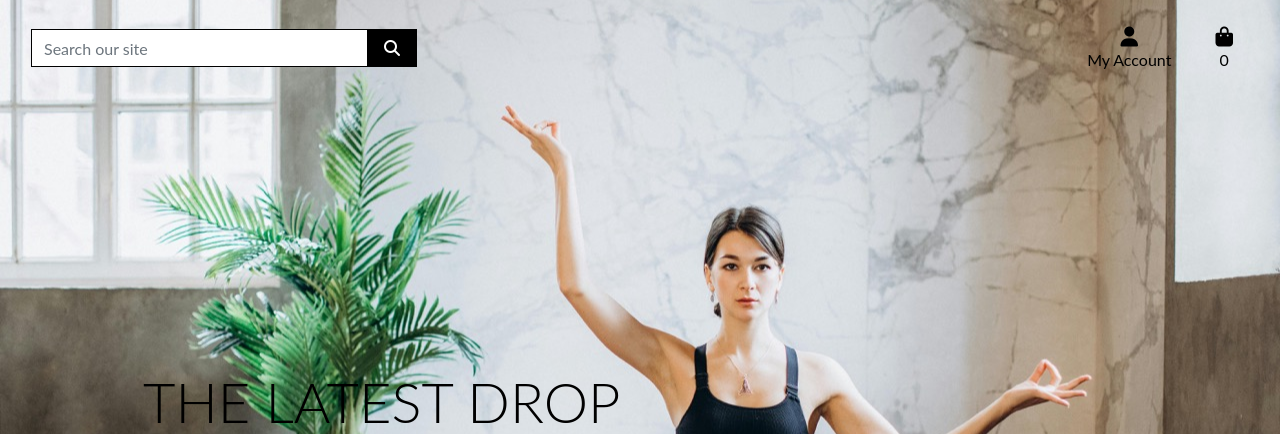
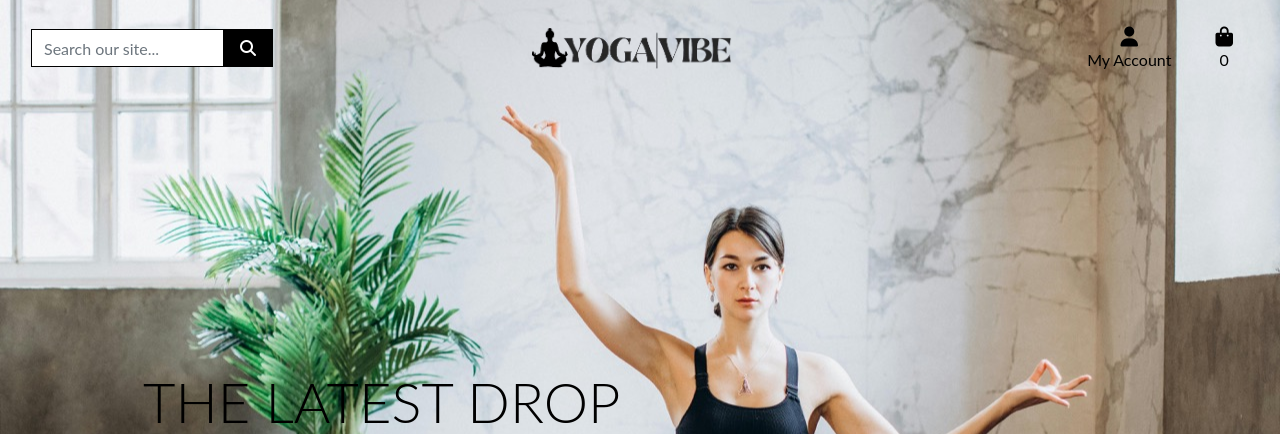
Before and after one commit to DilaraUcar/yoga_vibe_p5, a Django app: page / in a window 1280 px wide. Shown: the top 434 px of the page. Run offline with Django 3.2, Linux system fonts and the light colour scheme; some libraries are stand-ins or nearby versions.

Commit message:
Changed some styling on home page and added custom logo

```diff
--- a/static/css/base.css
+++ b/static/css/base.css
@@ -56,13 +56,20 @@ body {
     border: 1px solid black !important;
 }
 
+/* -------------------------------- Home page app */
+.logo-image {
+    width: 200px;
+    height: auto;
+}
+
+
 /* -------------------------------- Media Queries */
 
 /* Slightly larger container on xl screens */
 @media (min-width: 1200px) {
-  .container {
-    max-width: 80%;
-  }
+    .container {
+        max-width: 80%;
+    }
 }
 
 /* fixed top navbar only on medium and up */
--- a/templates/base.html
+++ b/templates/base.html
@@ -15,8 +15,10 @@
     {% endblock %}
 
     {% block corecss %}
+    <!-- Bootstrap -->
     <link rel="stylesheet" href="https://stackpath.bootstrapcdn.com/bootstrap/4.4.1/css/bootstrap.min.css"
         integrity="sha384-Vkoo8x4CGsO3+Hhxv8T/Q5PaXtkKtu6ug5TOeNV6gBiFeWPGFN9MuhOf23Q9Ifjh" crossorigin="anonymous">
+    <!-- Custom CSS -->
     <link rel="stylesheet" href="{% static 'css/base.css' %}">
     {% endblock %}
 
@@ -24,6 +26,7 @@
     {% endblock %}
 
     {% block corejs %}
+
     <script src="https://cdn.jsdelivr.net/npm/jquery@3.5.1/dist/jquery.min.js"
         integrity="sha256-9/aliU8dGd2tb6OSsuzixeV4y/faTqgFtohetphbbj0=" crossorigin="anonymous"></script>
 
@@ -47,11 +50,10 @@
         <div class="row pt-lg-2 d-none d-lg-flex">
             <nav class="navbar navbar-expand-lg navbar-light w-100">
                 <div class="col-lg-4 d-flex justify-content-start">
-                    <!-- Move the search form to the left -->
                     <form class="w-100" method="GET" action="">
                         <div class="input-group">
-                            <input class="form-control border border-black rounded-0" type="text" name="q"
-                                placeholder="Search our site">
+                            <input class="form-control border border-black rounded-0 col-sm-6" type="text" name="q"
+                                placeholder="Search our site...">
                             <div class="input-group-append">
                                 <button class="form-control btn btn-black border border-black rounded-0" type="submit">
                                     <span class="icon">
@@ -62,15 +64,14 @@
                         </div>
                     </form>
                 </div>
-                <div class="col-lg-4 d-flex justify-content-center">
+                <div class="col-lg-4 d-flex justify-content-center align-items-center">
                     <!-- Center the logo -->
                     <a class="nav-link main-logo-link navbar-brand logo-btn" href="{% url 'home' %}">
-                        <img src="{% static 'media/yoga-vibe-logo.png' %}" alt="YogaVibe logo"
-                            class="logo-image-sm d-md-none main-logo-link">
+                        <img src="{% static 'media/yoga-vibe-logo.png' %}" alt="YogaVibe logo" class="logo-image">
                     </a>
                 </div>
                 <div class="col-lg-4 d-flex justify-content-end">
-                    <!-- Move "My Account" and shopping bag icon to the right -->
+                    <!-- My Account -->
                     <ul class="list-inline list-unstyled text-center text-lg-right my-0">
                         <li class="list-inline-item dropdown">
                             <a class="text-black nav-link" href="#" id="user-options" data-toggle="dropdown"
```
Also changed, not shown: media/yoga-vibe-logo.png (deleted), static/media/yoga-vibe-logo.png (added).
